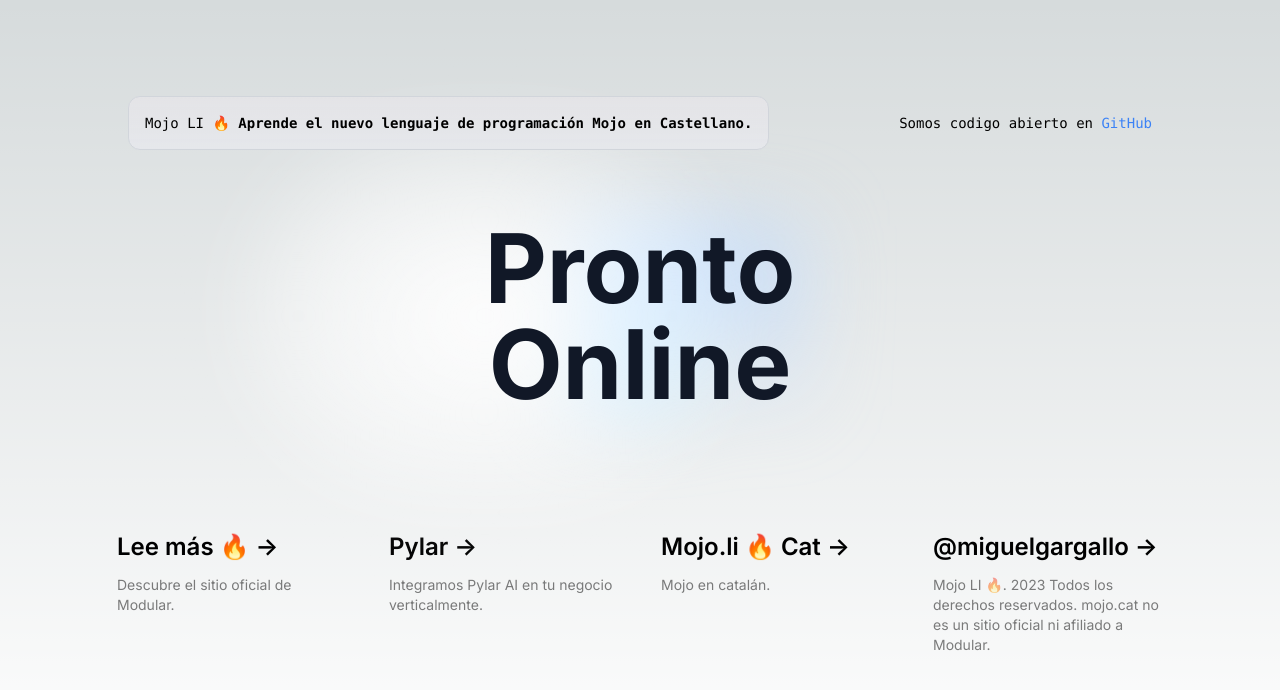
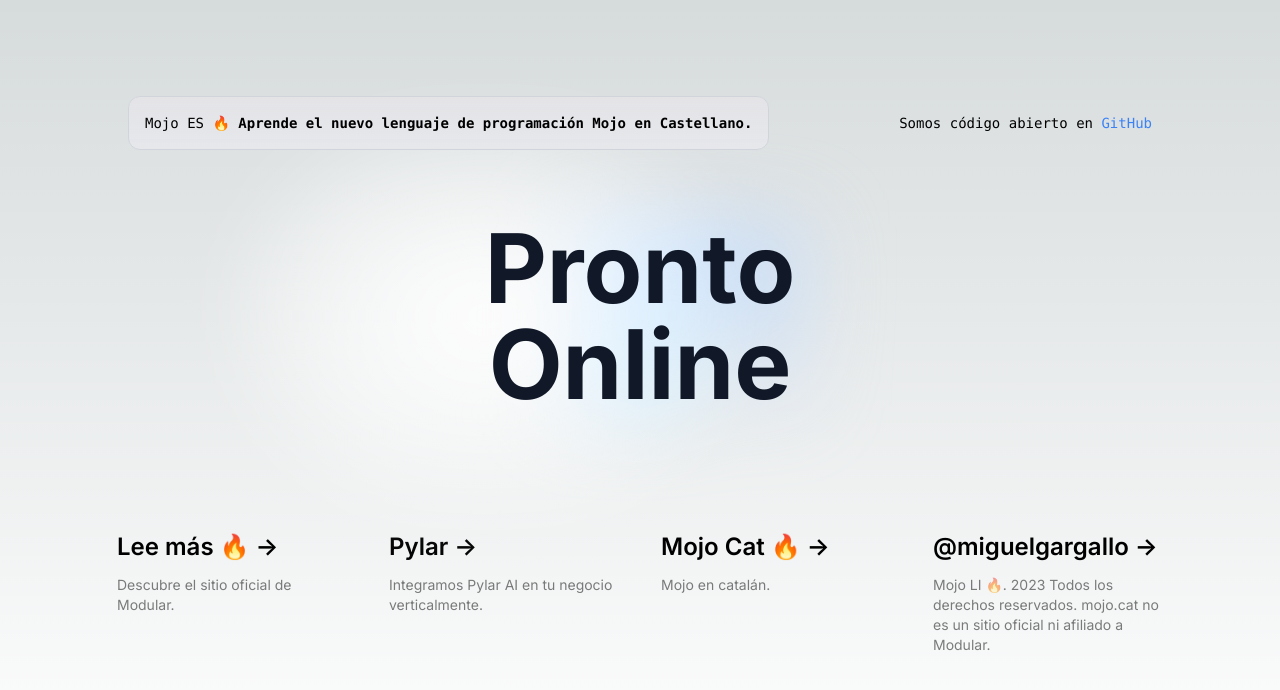
Before and after one commit to miguelgargallo/mojo-li, a Next.js app: page / in a window 1280 px wide. Shown: the top 690 px of the page. Built offline with nearby package versions, Linux system fonts and the light colour scheme.

Commit message:
gh 0.0.1 fixes

```diff
--- a/app/page.tsx
+++ b/app/page.tsx
@@ -3,11 +3,11 @@ export default function Home() {
     <main className="flex min-h-screen flex-col items-center justify-between p-24">
       <div className="z-10 w-full max-w-5xl items-center justify-between font-mono text-sm lg:flex">
         <p className="fixed left-0 top-0 flex w-full justify-center border-b border-gray-300 bg-gradient-to-b from-zinc-200 pb-6 pt-8 backdrop-blur-2xl dark:border-neutral-800 dark:bg-zinc-800/30 dark:from-inherit lg:static lg:w-auto  lg:rounded-xl lg:border lg:bg-gray-200 lg:p-4 lg:dark:bg-zinc-800/30">
-          Mojo LI 🔥&nbsp;
+          Mojo ES 🔥&nbsp;
           <code className="font-mono font-bold hidden lg:inline">Aprende el nuevo lenguaje de programación Mojo en Castellano.</code>
         </p>
         <div className="fixed bottom-0 left-0 flex h-48 w-full items-end justify-center bg-gradient-to-t from-white via-white dark:from-black dark:via-black lg:static lg:h-auto lg:w-auto lg:bg-none">
-          Somos codigo abierto en&nbsp;
+          Somos código abierto en&nbsp;
           <a
             className="text-blue-500 hover:text-blue-600 dark:text-blue-400 dark:hover:text-blue-500"
             href="https://github.com/miguelgargallo/mojo-cat"
@@ -62,7 +62,7 @@ export default function Home() {
           className="group rounded-lg border border-transparent px-5 py-4 transition-colors hover:border-gray-300 hover:bg-gray-100 hover:dark:border-neutral-700 hover:dark:bg-neutral-800/30"
         >
           <h2 className={`mb-3 text-2xl font-semibold`}>
-            Mojo.li 🔥 Cat {' '}
+            Mojo Cat 🔥{' '}
             <span className="inline-block transition-transform group-hover:translate-x-1 motion-reduce:transform-none">
               -&gt;
             </span>
```
